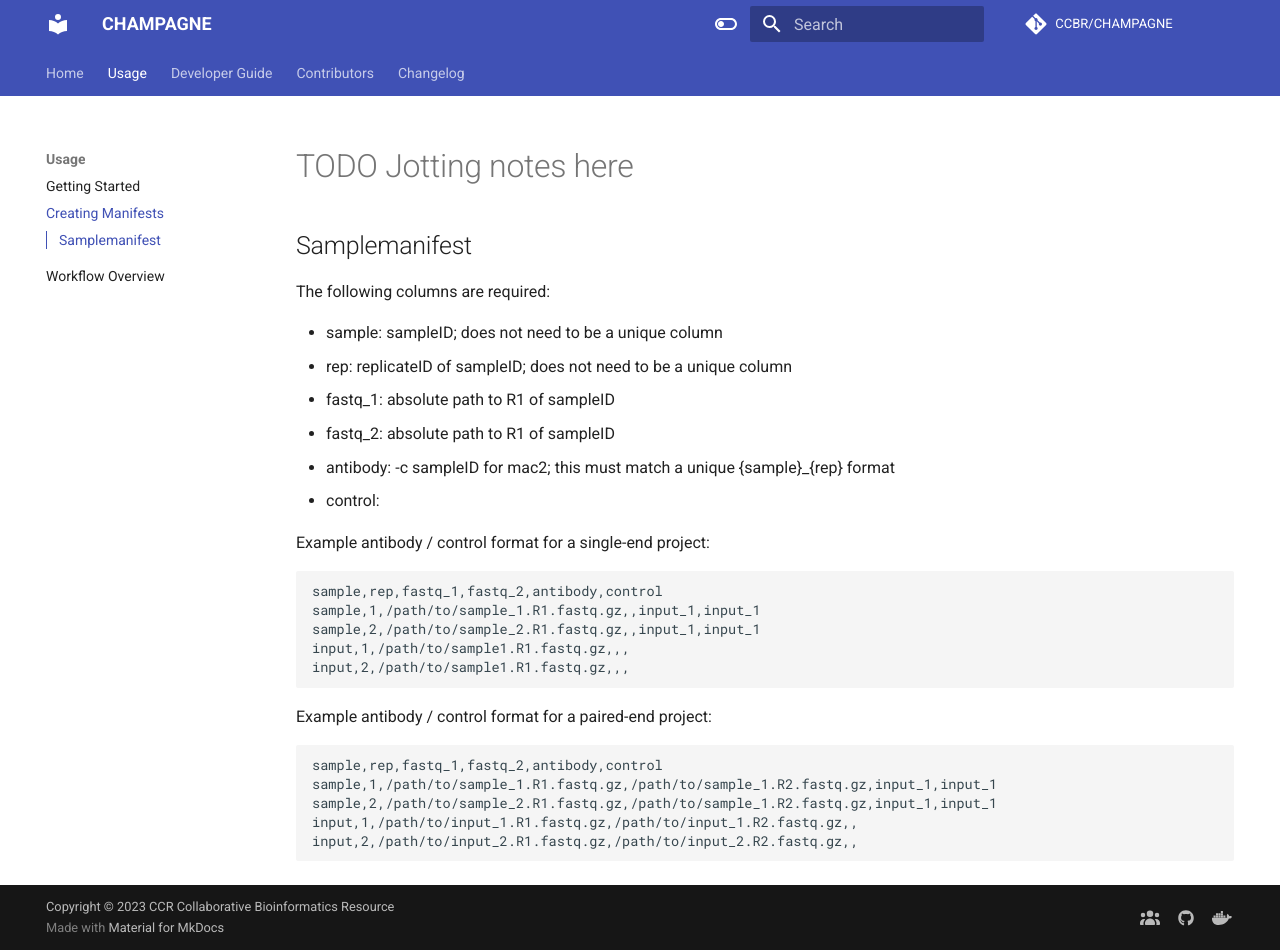
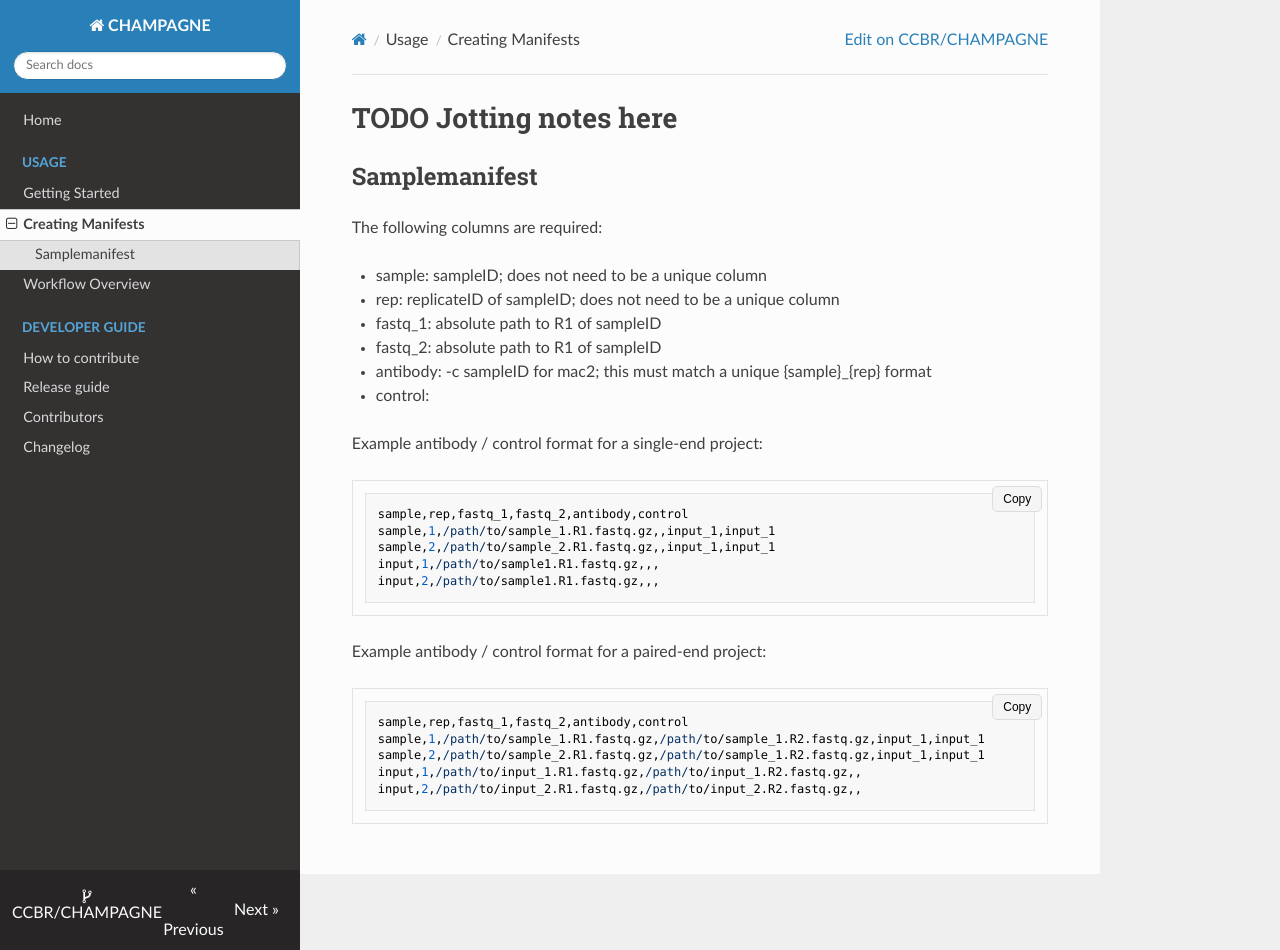
Before and after one commit to abcsFrederick/CHAMPAGNE, an MkDocs documentation site: the page built from docs/manifests.md, in a window 1280 px wide and 950 px high. Built offline with MkDocs 1.6.1, drawn with Linux system fonts in a browser that asks for light colours; nearby versions of some CDN libraries; comment, search, counter and statistics services are not loaded; the version menu is left out.

Commit message:
docs: update site to use mkdocs readthedocs style
see https://github.com/CCBR/ASPEN/pull/72/files\#diff-98d0f806abc9af24e6a7c545d3d77e8f9ad57643e27211d7a7b896113e420ed2

```diff
--- /dev/null
+++ b/docs/css/custom.css
@@ -0,0 +1,46 @@
+pre {
+    position: relative;
+}
+
+.copy-button {
+    position: absolute;
+    top: 5px;
+    right: 5px;
+    background: #f5f5f5;
+    border: 1px solid #ddd;
+    padding: 5px 10px;
+    cursor: pointer;
+    font-size: 12px;
+    border-radius: 5px;
+}
+
+.copy-button:hover {
+    background: #e0e0e0;
+}
+
+/* Light blue background for notes */
+div.admonition.note {
+    background-color: #e3f2fd;
+    border-left: 5px solid #2196f3;
+    padding: 10px;
+    margin: 10px 0;
+    border-radius: 5px;
+}
+
+/* Light grey background for info */
+div.admonition.info {
+    background-color: #f5f5f5;
+    border-left: 5px solid #9e9e9e;
+    padding: 10px;
+    margin: 10px 0;
+    border-radius: 5px;
+}
+
+/* Orange warning box */
+div.admonition.warning {
+    background-color: #fff3e0;
+    border-left: 5px solid #ff9800;
+    padding: 10px;
+    margin: 10px 0;
+    border-radius: 5px;
+}
--- /dev/null
+++ b/docs/js/custom.js
@@ -0,0 +1,39 @@
+document.addEventListener("DOMContentLoaded", function () {
+    document.querySelectorAll("pre").forEach(function (pre) {
+        let button = document.createElement("button");
+        button.className = "copy-button";
+        button.innerText = "Copy";
+
+        // Ensure button does not get copied
+        button.addEventListener("click", function (event) {
+            event.stopPropagation(); // Prevent event bubbling
+            let codeBlock = pre.querySelector("code"); // Select only the code block
+            if (codeBlock) {
+                let textToCopy = codeBlock.innerText.trim(); // Trim removes trailing newlines
+                navigator.clipboard
+                    .writeText(textToCopy)
+                    .then(() => {
+                        button.innerText = "Copied!";
+                        setTimeout(() => {
+                            button.innerText = "Copy";
+                        }, 1500);
+                    })
+                    .catch((err) => console.error("Copy failed", err));
+            }
+        });
+
+        pre.style.position = "relative"; // Ensure button stays positioned inside block
+        pre.appendChild(button);
+    });
+});
+
+// Below is the Google tag for this account. Copy and paste it in the code of every page of your website, immediately after the <head> element. Don’t add more than one Google tag to each page.
+// <!-- Google tag (gtag.js) -->
+// <script async src="https://www.googletagmanager.com/gtag/js?id=G-D3SL9V30KL"></script>
+// <script>
+//   window.dataLayer = window.dataLayer || [];
+//   function gtag(){dataLayer.push(arguments);}
+//   gtag('js', new Date());
+
+//   gtag('config', 'G-D3SL9V30KL');
+// </script>
--- /dev/null
+++ b/docs/overrides/main.html
@@ -0,0 +1,2 @@
+{% extends "base.html" %}
+{% block breadcrumbs %}{% endblock %}
--- a/mkdocs.yml
+++ b/mkdocs.yml
@@ -2,36 +2,20 @@
 site_name: CHAMPAGNE
 site_author: CCR Collaborative Bioinformatics Resource
 site_description: >-
-  CHiP-seq pipeline
+  ChIP-seq pipeline
 # Repository
 repo_name: CCBR/CHAMPAGNE
 repo_url: https://github.com/CCBR/CHAMPAGNE
 edit_uri: https://github.com/CCBR/CHAMPAGNE/edit/main/
 
 # Copyright
-copyright: Copyright &copy; 2023 CCR Collaborative Bioinformatics Resource
+copyright: Copyright &copy; 2023-{{ now().year }} CCR Collaborative Bioinformatics Resource
 
 # Configuration
 theme:
-  name: material
-  features:
-    - navigation.tabs
-    - navigation.top
-    - navigation.indexes
-    - toc.integrate
-  palette:
-    - scheme: default
-      primary: indigo
-      accent: indigo
-      toggle:
-        icon: material/toggle-switch-off-outline
-        name: Switch to dark mode
-    - scheme: slate
-      primary: red
-      accent: red
-      toggle:
-        icon: material/toggle-switch
-        name: Switch to light mode
+  name: readthedocs
+  locale: en
+  custom_dir: docs/overrides
 
 # Plugins
 plugins:
@@ -39,10 +23,6 @@
   - git-revision-date
   - minify:
       minify_html: true
-  - mike:
-      alias_type: symlink
-      canonical_version: latest
-      version_selector: true
 
 # Customization
 extra:
@@ -53,8 +33,11 @@
       link: https://github.com/CCBR
     - icon: fontawesome/brands/docker
       link: https://hub.docker.com/orgs/nciccbr/repositories
-  version:
-    provider: mike
+
+extra_css:
+  - css/custom.css
+extra_javascript:
+  - js/custom.js
 
 # Extensions
 markdown_extensions:
@@ -71,16 +54,9 @@
   - pymdownx.caret
   - pymdownx.critic
   - pymdownx.details
-  - pymdownx.emoji:
-      emoji_index: !!python/name:materialx.emoji.twemoji
-      emoji_generator: !!python/name:materialx.emoji.to_svg
   - pymdownx.highlight
   - pymdownx.inlinehilite
   - pymdownx.keys
-  - pymdownx.magiclink:
-      repo_url_shorthand: true
-      user: squidfunk
-      repo: mkdocs-material
   - pymdownx.mark
   - pymdownx.smartsymbols
   - pymdownx.snippets:
```
Also changed, not shown: docs/overrides/footer.html (added, +7 -0 lines).
